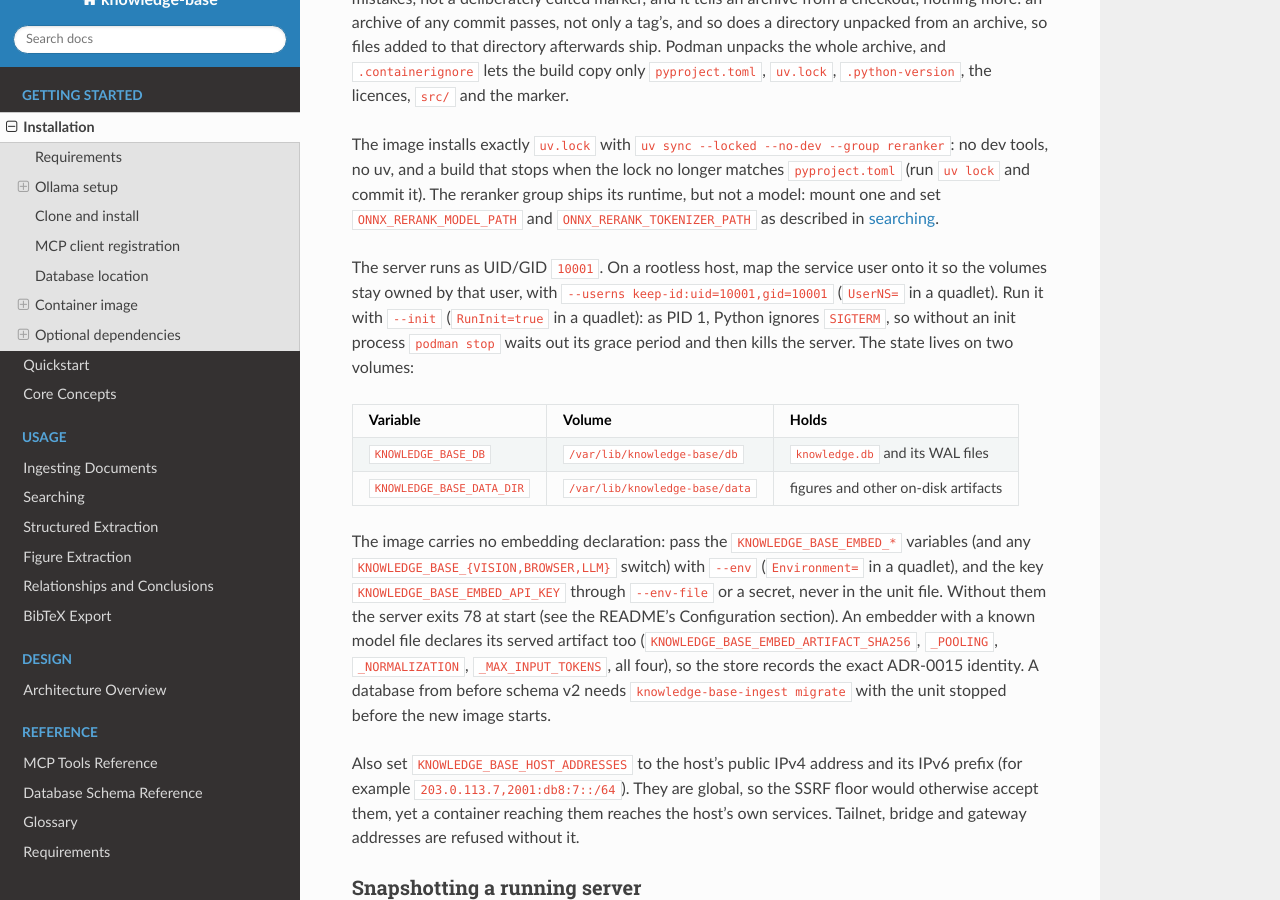
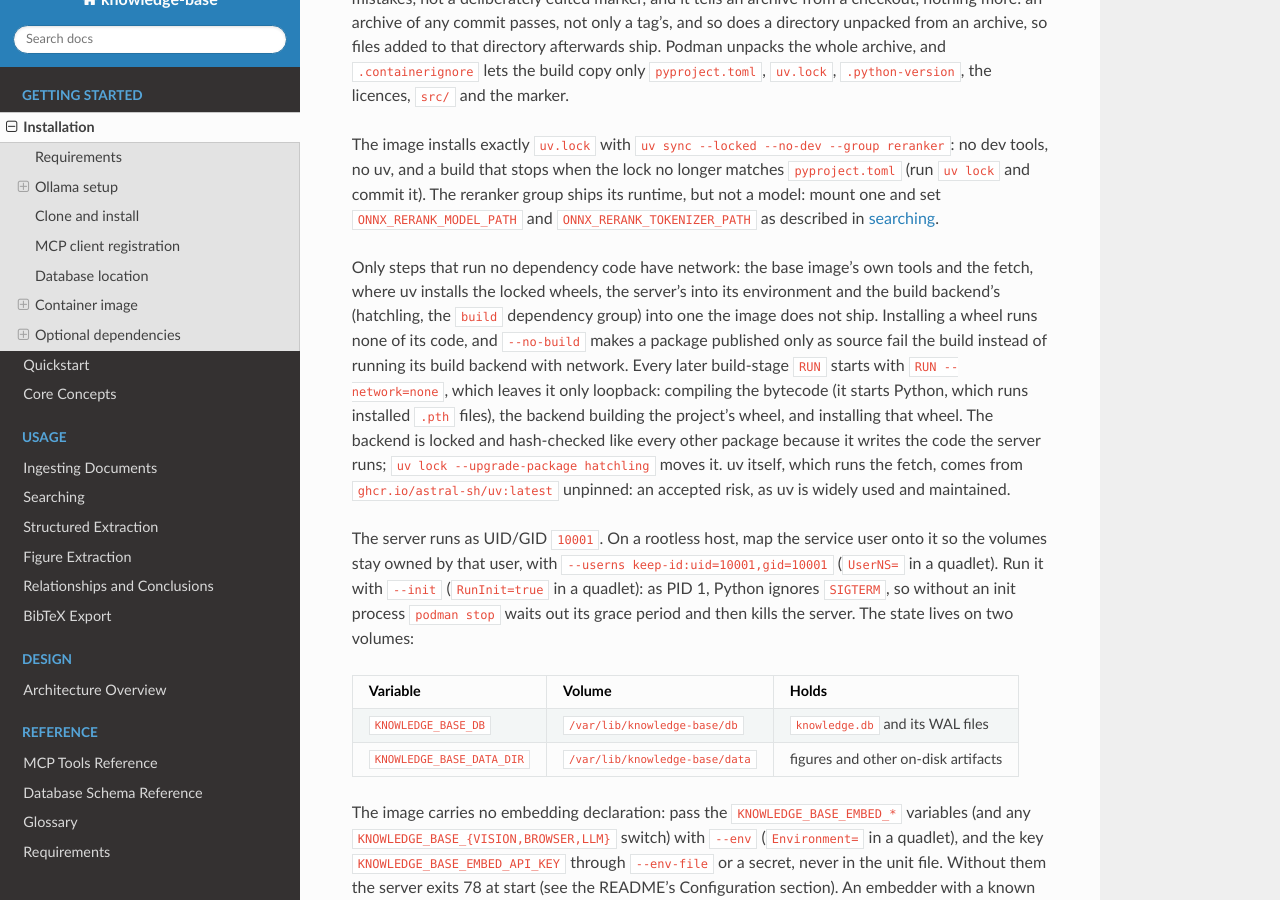
Before and after one commit to dutiona/knowledge-base, a Sphinx documentation site: the page built from docs/getting-started/installation.md, in a window 1280 px wide and 900 px high, scrolled down 3015 px. Built offline with Sphinx 7.4.7 and the Read the Docs theme 3.1.0, drawn with Linux system fonts in a browser that asks for light colours.

Commit message:
docs(install): say which image build steps have network and why
Whoever deploys the image needs to know what the build can reach: only the
wheels-only fetch has network, every step that runs dependency code is
offline, the backend is locked like any other package and moves with
uv lock --upgrade-package hatchling, and uv itself floats by an accepted
risk rather than by oversight.

Refs #600

```diff
--- a/docs/getting-started/installation.md
+++ b/docs/getting-started/installation.md
@@ -138,6 +138,16 @@ build that stops when the lock no longer matches `pyproject.toml` (run `uv lock`
 reranker group ships its runtime, but not a model: mount one and set `ONNX_RERANK_MODEL_PATH` and
 `ONNX_RERANK_TOKENIZER_PATH` as described in [searching](../usage/searching.md#cross-encoder-reranking).
 
+Only steps that run no dependency code have network: the base image's own tools and the fetch, where uv installs the
+locked wheels, the server's into its environment and the build backend's (hatchling, the `build` dependency group) into
+one the image does not ship. Installing a wheel runs none of its code, and `--no-build` makes a package published only
+as source fail the build instead of running its build backend with network. Every later build-stage `RUN` starts with
+`RUN --network=none`, which leaves it only loopback: compiling the bytecode (it starts Python, which runs installed
+`.pth` files), the backend building the project's wheel, and installing that wheel. The backend is locked and
+hash-checked like every other package because it writes the code the server runs; `uv lock --upgrade-package hatchling`
+moves it. uv itself, which runs the fetch, comes from `ghcr.io/astral-sh/uv:latest` unpinned: an accepted risk, as uv is
+widely used and maintained.
+
 The server runs as UID/GID `10001`. On a rootless host, map the service user onto it so the volumes stay owned by
 that user, with `--userns keep-id:uid=10001,gid=10001` (`UserNS=` in a quadlet). Run it with `--init`
 (`RunInit=true` in a quadlet): as PID 1, Python ignores `SIGTERM`, so without an init process `podman stop` waits out
```
